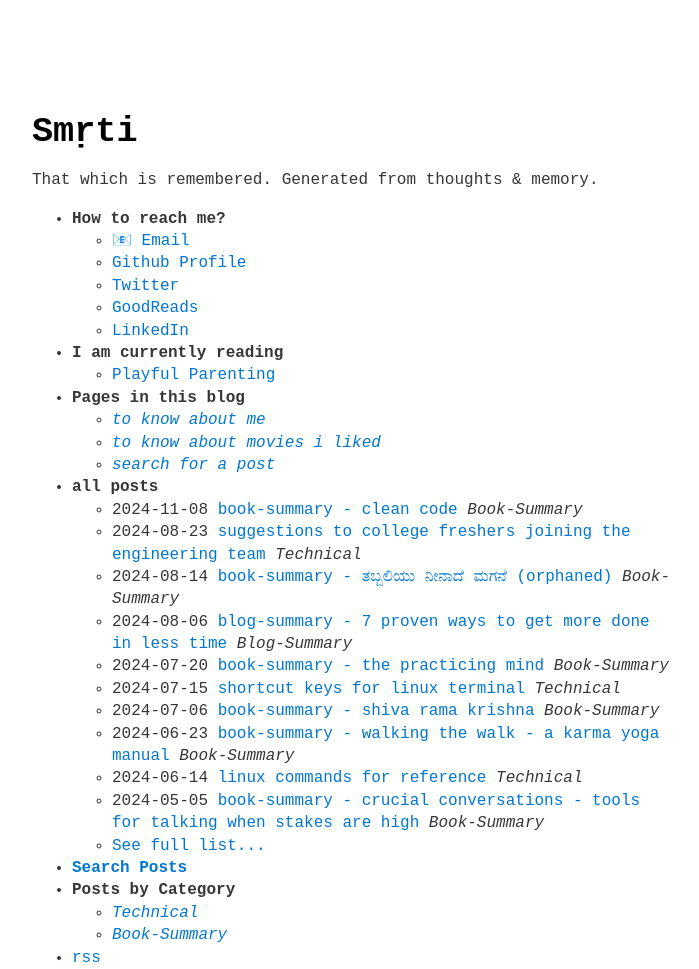
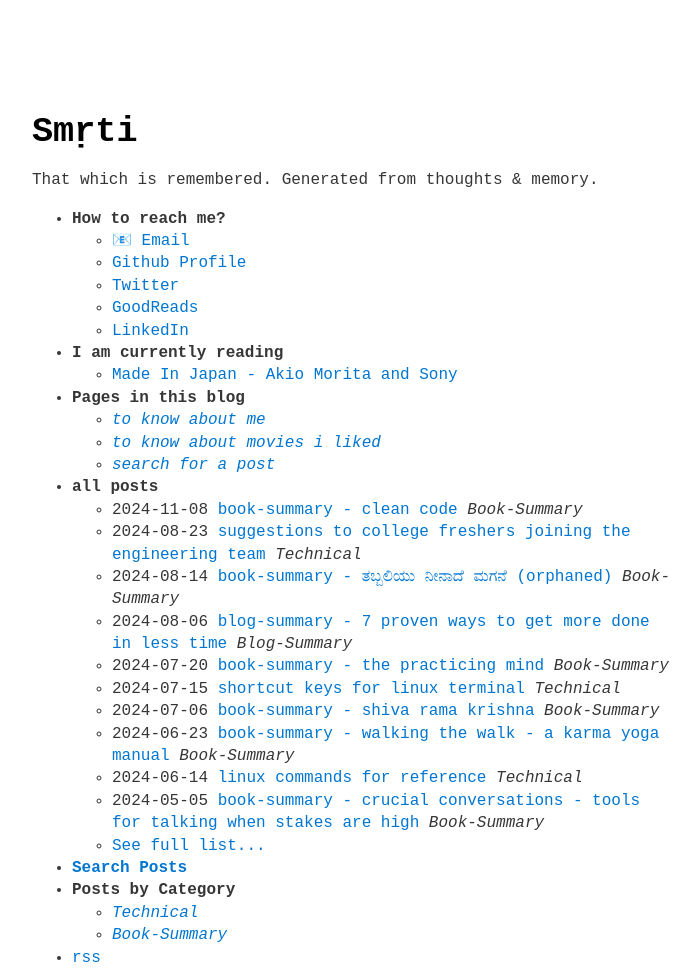
Before and after one commit to harsha-kadekar/harsha-kadekar.github.io, a Jekyll site: the page built from index.md, in a window 1280 px wide. Shown: the whole page, without its empty margins (288-987 px from the left). Built offline with Jekyll 4.4.1, drawn with Linux system fonts in a browser that asks for light colours.

Commit message:
update: updated the current reading book to made in japan

```diff
--- a/_data/menu.yml
+++ b/_data/menu.yml
@@ -17,8 +17,8 @@ entries:
 
   - title: <b>I am currently reading</b>
     entries:
-      - title: "Playful Parenting"
-        url: https://www.goodreads.com/book/show/160909.Playful_Parenting
+      - title: "Made In Japan - Akio Morita and Sony"
+        url: https://www.goodreads.com/book/show/1008101.Made_in_Japan
 
   - title: <b>Pages in this blog</b>
     entries:
```
